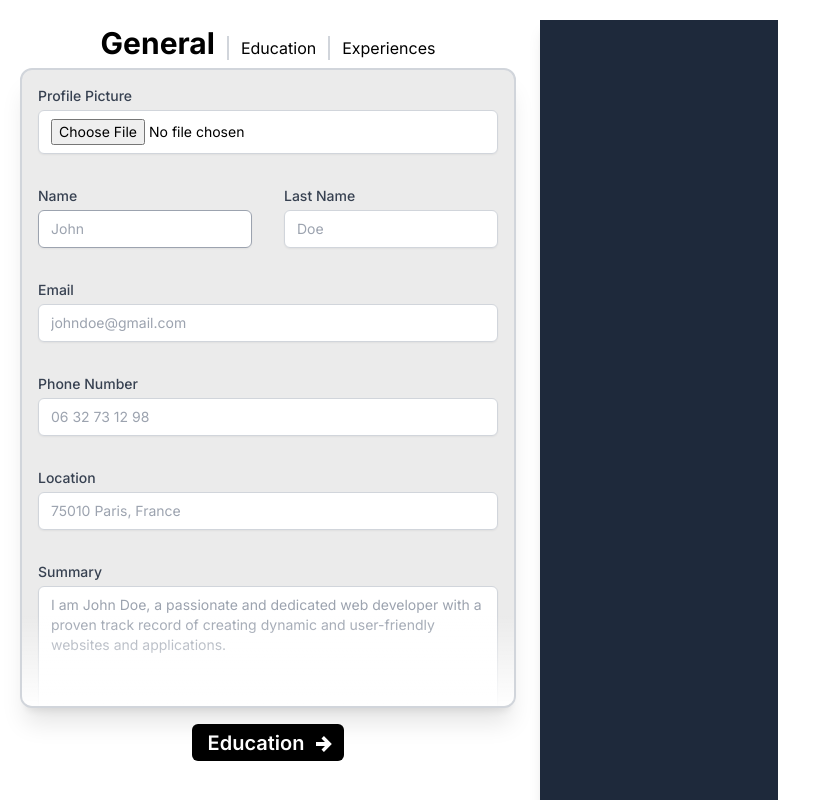
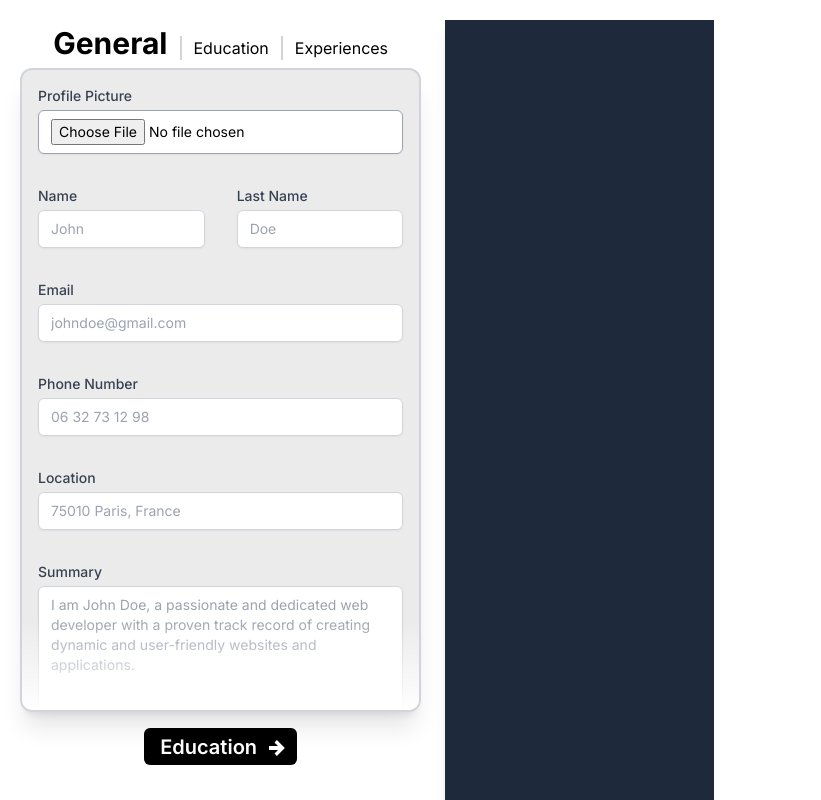
Before and after one commit to Vincent0103/CV-application, a React (Vite) app: page / in a window 1280 px wide. Shown: the top 800 px of the page, without its empty margins (0-821 px from the left). Built offline with nearby package versions, Linux system fonts and the light colour scheme.

Commit message:
Make next btn work

```diff
--- a/package.json
+++ b/package.json
@@ -13,6 +13,7 @@
   "dependencies": {
     "react": "^18.3.1",
     "react-dom": "^18.3.1",
+    "uuid": "^10.0.0",
     "vitest": "^1.6.0"
   },
   "devDependencies": {
@@ -33,7 +34,6 @@
     "prettier": "^3.3.2",
     "tailwind-scrollbar": "^3.1.0",
     "tailwindcss": "^3.4.4",
-    "uuid": "^10.0.0",
     "vite": "^5.3.1",
     "vite-plugin-svgr": "^4.2.0"
   }
--- a/src/App.jsx
+++ b/src/App.jsx
@@ -3,17 +3,18 @@ import { useState } from 'react';
 import CVcustomizer from './components/CVcustomizer.jsx';
 import FormContainer from './components/FormContainer.jsx';
 import GeneralForm from './components/GeneralForm.jsx';
+import EducationForm from './components/EducationForm.jsx';
 import CVpreview from './components/CVpreview.jsx';
 import general, { randomStrings, education } from './components/data/data';
 import { getRandomItem } from './components/utils';
 
 function App() {
-  const [currentlyShowingFormIndex, setCurrentlyShowingFormIndex] = useState(0);
+  const [moveForms, setMoveForms] = useState('idle');
   const [lastKeys, setLastKeys] = useState({});
   const [generalInformations, setGeneralInformations] = useState(general);
   const [educationInformations, setEducationInformations] = useState(education);
 
-  const handleChange = (e, key, [category = null, innerObjectId = null]) => {
+  const handleGeneralChange = (e, key, [category = null, innerObjectId = null]) => {
     if (!(key in generalInformations)) return;
 
     if (category !== null && innerObjectId !== null) {
@@ -29,6 +30,15 @@ function App() {
         [key]: e.target.value,
       }));
     }
+  };
+
+  const handleEducationChange = (e, key) => {
+    if (!(key in educationInformations)) return;
+
+    setEducationInformations((prevState) => ({
+      ...prevState,
+      [key]: e.target.value,
+    }));
   };
 
   const handleImgChange = (e) => {
@@ -75,11 +85,13 @@ function App() {
     }));
   };
 
-  const handleNextBtnClick = () => {
-    const FIRST_INDEX = 0;
-    const forms = ['general', 'education', 'experiences'];
-    if (currentlyShowingFormIndex < FIRST_INDEX || currentlyShowingFormIndex > forms.length) return;
-    setCurrentlyShowingFormIndex(currentlyShowingFormIndex + 1);
+  const handleMovingSide = (movingSide) => {
+    setMoveForms(movingSide);
+  };
+
+  const handleNextBtnClick = (movingSide) => {
+    if (!'idle left right'.includes(movingSide)) return;
+    handleMovingSide(movingSide);
   };
 
   const fadingBottomContainer = <div className="absolute -bottom-1 w-full h-24 bg-gradient-to-t from-white
@@ -88,11 +100,18 @@ function App() {
   return (
     <div className='max-w-[1500px] w-[1500px] max-h-[29.7cm] flex justify-center gap-6
     p-5'>
-      <CVcustomizer handleNextBtnClick={handleNextBtnClick}
-      currentlyShowingFormIndex={currentlyShowingFormIndex}>
-        <FormContainer fadingBottomContainer={fadingBottomContainer}>
-          <GeneralForm generalInformations={generalInformations} handleInputChange={handleChange}
-          handleAddOrRemoveBtnClick={handleClick} handleImgChange={handleImgChange} />
+      <CVcustomizer handleNextBtnClick={handleNextBtnClick}>
+        <FormContainer fadingBottomContainer={fadingBottomContainer}
+        childrenRelatedData={['general', 'education', 'experiences']}
+        handleMovingSide={handleMovingSide} movingSide={moveForms}>
+
+          <GeneralForm generalInformations={generalInformations}
+          handleInputChange={handleGeneralChange} handleAddOrRemoveBtnClick={handleClick}
+          handleImgChange={handleImgChange} />
+
+          <EducationForm educationInformations={educationInformations}
+          handleChange={handleEducationChange}
+          />
         </FormContainer>
       </CVcustomizer>
       <CVpreview generalInformations={generalInformations} />
--- a/src/components/CVcustomizer.jsx
+++ b/src/components/CVcustomizer.jsx
@@ -1,4 +1,4 @@
-const CVcustomizer = ({ children, handleNextBtnClick, currentlyShowingFormIndex }) => {
+const CVcustomizer = ({ children, handleNextBtnClick }) => {
   const FormSliderBtns = () => (
       <div className="flex flex-col mb-2">
         <div className="rounded-lg h-10 max-w-full flex justify-center items-end gap-3">
@@ -11,14 +11,14 @@ const CVcustomizer = ({ children, handleNextBtnClick, currentlyShowingFormIndex
       </div>
   );
 
-  const NextFormBtn = ({ handleClick, currentFormIndex }) => {
+  const NextFormBtn = () => {
     const rightArrow = <svg xmlns="http://www.w3.org/2000/svg" className="mr-2 transition-transform translate-y-[1px] group-hover:translate-x-0.5" height={24} width={24} fill="white" viewBox="0 0 24 24"><path d="M4,10V14H13L9.5,17.5L11.92,19.92L19.84,12L11.92,4.08L9.5,6.5L13,10H4Z" /></svg>;
 
     return (
       <div className="flex max-w-full justify-center">
-        <div tabIndex="0" role="button" aria-label="Add new skill" onClick={handleClick}
+        <div tabIndex="0" role="button" aria-label="Add new skill" onClick={() => handleNextBtnClick('left')}
         className="bg-black max-w-48 h-[37.28px] rounded-md flex justify-center items-center cursor-pointer
-        my-4 group" data-current-form-index={currentFormIndex} >
+        my-4 group" >
           <p className="text-white text-xl font-semibold p-4 pr-2">Education</p>
           {rightArrow}
         </div>
@@ -27,10 +27,10 @@ const CVcustomizer = ({ children, handleNextBtnClick, currentlyShowingFormIndex
   };
 
   return (
-    <div className="max-w-[40%] h-min sticky top-0">
+    <div className="w-[33%] h-min sticky top-0">
       <FormSliderBtns />
       {children}
-      <NextFormBtn handleClick={handleNextBtnClick} currentFormIndex={currentlyShowingFormIndex} />
+      <NextFormBtn />
     </div>
   );
 };
--- a/src/components/CVpreview.jsx
+++ b/src/components/CVpreview.jsx
@@ -120,7 +120,7 @@ const CVpreview = ({ generalInformations }) => {
   };
 
   return (
-    <div className={`bg-white w-[60%] max-h-[29.7cm] aspect-[0.707] shadow-lg rounded-md self-start
+    <div className={`bg-white w-[67%] max-h-[29.7cm] aspect-[0.707] shadow-lg rounded-md self-start
     flex text-sm`}>
       <PrimaryContainer />
       <SecondaryContainer />
--- a/src/components/EducationForm.jsx
+++ b/src/components/EducationForm.jsx
@@ -1,59 +1,21 @@
-import FormContainer from './FormContainer.jsx';
 import FormElements from './FormElements.jsx';
 import objectSplice, { getRandomItem } from './utils';
 import { randomStrings } from './data/data';
 
 const EducationForm = ({
-  educationInformations, handleInputChange, handleAddOrRemoveBtnClick,
-  handleImgChange,
+  educationInformations,
+  handleChange,
 }) => {
-  const fadingBottomContainer = <div className="absolute -bottom-1 w-full h-24 bg-gradient-to-t from-white
-  pointer-events-none"></div>;
+  const formElements = FormElements(getRandomItem(randomStrings.education), handleChange);
 
-  const formElements = FormElements(
-    getRandomItem(randomStrings.education),
-    handleInputChange,
-    handleAddOrRemoveBtnClick,
-    handleImgChange,
-  );
+  const inputsData = educationInformations[0];
 
-  const skillsOptions = ['Beginner', 'Intermediate', 'Advanced', 'Expert'];
-  const languagesOptions = ['Beginner', 'Intermediate', 'Advanced', 'Fluent'];
   return (
-    <FormContainer fadingBottomContainer={fadingBottomContainer}>
-      <form>
-        {/* add profile picture input */}
-        {formElements.addInputs(objectSplice(generalInformations, 0, 1), true)}
-        <div className="flex">
-          {/* add name and last name inputs */}
-          {formElements.addInputs(objectSplice(generalInformations, 1, 3), true)}
-        </div>
-        {/* add email, phone number, location, summary inputs */}
-        {formElements.addInputs(objectSplice(generalInformations, 3, 7), false)}
-        <div>
-          {formElements.addInputsAndSelects(
-            generalInformations,
-            'skills',
-            ['skill', 'expertise'],
-            skillsOptions,
-          )}
-          <formElements.AddBtn dataKey={'skills'} innerCategory={'skill'} />
-        </div>
-        <div>
-          {formElements.addInputsAndSelects(
-            generalInformations,
-            'languages',
-            ['language', 'fluency'],
-            languagesOptions,
-          )}
-          <formElements.AddBtn dataKey={'languages'} innerCategory={'language'} />
-        </div>
-        {/* add hobbies input */}
-        {formElements.addInputs(objectSplice(generalInformations, 9, 10), false)}
-
-      </form>
-    </FormContainer>
+    <form>
+      {/* add school name, study name, date, diplomas, location  */}
+      {formElements.addInputs(objectSplice(inputsData), false)}
+    </form>
   );
 };
 
-export default GeneralForm;
+export default EducationForm;
--- a/src/components/FormContainer.jsx
+++ b/src/components/FormContainer.jsx
@@ -1,7 +1,53 @@
-import { useState, useCallback } from 'react';
+import React, { useState, useCallback } from 'react';
+import { classesHandler } from './utils';
 
-const FormContainer = ({ fadingBottomContainer, children }) => {
+// eslint-disable-next-line react/display-name
+const FormContainer = ({
+  fadingBottomContainer, childrenRelatedData, movingSide,
+  handleMovingSide, children,
+}) => {
+  const handleClasses = classesHandler();
+  const classesOnMove = handleClasses.getMovableClasses();
+
+  const [classes, setClasses] = useState({
+    general: classesOnMove.center,
+    education: classesOnMove.right,
+    experiences: classesOnMove.left,
+  });
   const [isFadingVisible, setIsFadingVisible] = useState(true);
+
+  if (React.Children.count(children) > 3) return;
+
+  const formSections = 'general education experiences';
+  if (childrenRelatedData.join(' ') !== formSections) return;
+
+  const { getUpcomingClasses } = handleClasses;
+
+  let upcomingClassesFuncs = {};
+  let upcomingClasses = {};
+
+  if (movingSide !== 'idle') {
+    upcomingClassesFuncs = {
+      general: getUpcomingClasses(classes.general, movingSide),
+      education: getUpcomingClasses(classes.education, movingSide),
+      experiences: getUpcomingClasses(classes.experiences, movingSide),
+    };
+
+    upcomingClasses = {
+      general: upcomingClassesFuncs.general[0],
+      education: upcomingClassesFuncs.education[0],
+      experiences: upcomingClassesFuncs.experiences[0],
+    };
+  }
+
+  const handleTransitionEnd = () => {
+    handleMovingSide('idle');
+    setClasses({
+      general: upcomingClassesFuncs.general[1],
+      education: upcomingClassesFuncs.education[1],
+      experiences: upcomingClassesFuncs.experiences[1],
+    });
+  };
 
   const handleScroll = useCallback((e) => {
     const { scrollTop, clientHeight, scrollHeight } = e.currentTarget;
@@ -10,14 +56,28 @@ const FormContainer = ({ fadingBottomContainer, children }) => {
     else setIsFadingVisible(true);
   }, []);
 
+  const generalChild = children[0];
+  const educationChild = children[1];
+  const experiencesChild = children[2];
+
+  // eslint-disable-next-line consistent-return
   return (
-    <div className="max-h-[80vh] max-w-full relative bg-[#ebebeb] rounded-xl border-2 border-gray-300
+    <div className="max-h-full max-w-full relative bg-[#ebebeb] rounded-xl border-2 border-gray-300
       shadow-xl overflow-hidden">
       <div onScroll={handleScroll} className="max-h-[80vh] min-w-full overflow-y-scroll scrollbar-thin
-      scrollbar-track-transparent scrollbar-thumb-rounded-full">
-        { children }
+      scrollbar-track-transparent scrollbar-thumb-rounded-full transition-max-height">
+        <div className={(movingSide !== 'idle') ? upcomingClasses.general : classes.general}
+        onTransitionEnd={handleTransitionEnd}>
+          { generalChild }
+        </div>
+        <div className={(movingSide !== 'idle') ? upcomingClasses.education : classes.education}>
+          { educationChild }
+        </div>
+        <div className={(movingSide !== 'idle') ? upcomingClasses.experiences : classes.experiences}>
+          { experiencesChild }
+        </div>
       </div>
-      {isFadingVisible && fadingBottomContainer};
+      {isFadingVisible && fadingBottomContainer}
     </div>
   );
 };
--- a/src/components/FormElements.jsx
+++ b/src/components/FormElements.jsx
@@ -3,9 +3,9 @@ import { typeGiver, toTitle } from './utils';
 
 const Label = ({ name, labelName }) => <label htmlFor={name} className="block text-sm font-medium text-gray-700">{labelName}</label>;
 
-const InputImg = ({ handleImgChange, name, classes }) => (
+const InputImg = ({ handleImgChange, name, hasAutoFocus, classes }) => (
   <input type='file' accept='image/*' id={name} name={name}
-  onChange={handleImgChange} className={classes}/>
+  onChange={handleImgChange} autoFocus={hasAutoFocus} className={classes}/>
 );
 
 const InputOrTextarea = ({
@@ -43,7 +43,7 @@ const InputContainer = ({
   handleChange={handleChangeParameterized}/>;
 
   const inputImg = <InputImg handleImgChange={handleChangeParameterized} name={name}
-   classes={classes} />;
+   classes={classes} hasAutoFocus={hasAutoFocus} />;
 
   const input = (type !== 'file') ? inputOrTextareaComponent : inputImg;
   const flexInputs = <div className={`flex gap-3 ${additionalStyles}`}>{input}{children}</div>;
@@ -112,7 +112,7 @@ const FormElements = (
             name={key}
             labelName={toTitle(key)}
             placeholder={placeholders[key]}
-            hasAutoFocus={autoFocus && index === 0}
+            hasAutoFocus={autoFocus}
             handleChange={handleChange}
             dataKey={key}
             value={value}
--- a/src/components/utils.js
+++ b/src/components/utils.js
@@ -1,4 +1,4 @@
-const objectSplice = (obj, start, end) => {
+const objectSplice = (obj, start = 0, end = Object.entries(obj).length) => {
   if (start >= end) return [];
   if (start < 0 || end > obj.length) return obj;
   return Object.entries(obj).slice(start, end);
@@ -43,7 +43,43 @@ const ArrayOfInputObjectEmptiness = (array, inputableIndexesRange) => {
   return { isEmpty, isInputObjectEmpty };
 };
 
+const classesHandler = () => {
+  const baseClasses = 'absolute top-0 w-full max-h-full';
+
+  const positionClasses = {
+    left: '-left-full pointer-events-none',
+    center: '',
+    right: 'left-full pointer-events-none',
+  };
+
+  const getClasses = (position) => `${(position === 'center') ? baseClasses.replace(/\babsolute\b/, 'relative') : baseClasses} ${positionClasses[position] || ''}`;
+
+  const classesOnMove = {
+    left: getClasses('left'),
+    center: getClasses('center'),
+    right: getClasses('right'),
+  };
+
+  const getMovableClasses = () => classesOnMove;
+
+  const getUpcomingClasses = (currentClasses, movingSide) => {
+    const transitionClasses = (movingSide === 'left')
+      ? 'transition-transform -translate-x-full duration-1000'
+      : 'transition-transform translate-x-full duration-1000';
+
+    const upcomingClasses = {
+      [classesOnMove.center]: [`${transitionClasses} ${classesOnMove.center}`, classesOnMove.left],
+      [classesOnMove.left]: [classesOnMove.left, classesOnMove.right],
+      [classesOnMove.right]: [`${transitionClasses} ${classesOnMove.right}`, classesOnMove.center],
+    };
+
+    return upcomingClasses[currentClasses];
+  };
+
+  return { getMovableClasses, getUpcomingClasses };
+};
+
 export default objectSplice;
 export {
-  toTitle, typeGiver, getRandomItem, ArrayOfInputObjectEmptiness,
+  toTitle, typeGiver, getRandomItem, ArrayOfInputObjectEmptiness, classesHandler,
 };
--- a/src/index.css
+++ b/src/index.css
@@ -11,4 +11,17 @@
   .font-sans {
     font-family: "Inter", ui-sans-serif, system-ui, sans-serif, "Apple Color Emoji", "Segoe UI Emoji", "Segoe UI Symbol", "Noto Color Emoji";
   }
+
+  .super-ease-out {
+    transition-timing-function: cubic-bezier(0.615, 0.015, 0.960, 0.645);
+  }
+
+  .transition-max-height {
+    transition: max-height 1s;
+  }
+
+  .transition-height {
+    transition: height 1s;
+  }
+
 }
```
Also changed, not shown: src/components/GeneralForm.jsx (+3 -6 lines), tailwind.config.js (+14 -11 lines), 1 other file (tests, documents, lock files or other folders).
